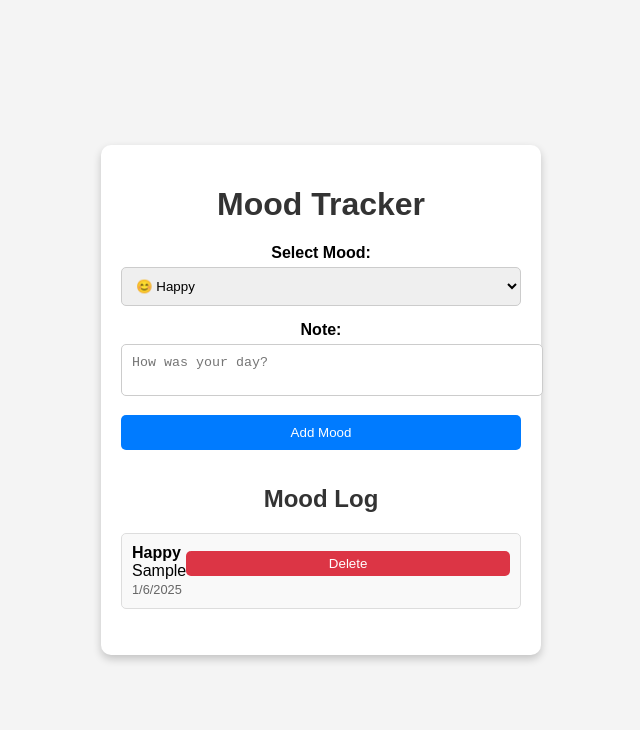
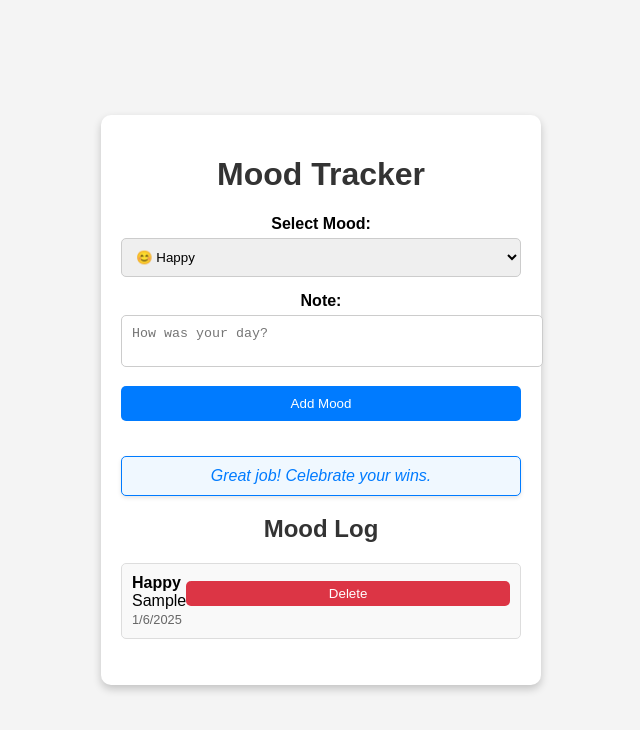
Before and after one commit to NyiHtutLwin05/mood_tracker, a plain HTML site: page index.html in a window 1280 px wide. Both pictures are taken after typing "Sample" into the empty fields and a click on the button "Add Mood". Shown: the whole page, without its empty margins (319-959 px from the left). Drawn offline with Linux system fonts and the light colour scheme.

Commit message:
suggestion box

```diff
--- a/app.js
+++ b/app.js
@@ -2,8 +2,36 @@ const moodSelect = document.getElementById("mood-select");
 const moodNote = document.getElementById("mood-note");
 const addMoodBtn = document.getElementById("add-mood-btn");
 const moodLog = document.getElementById("mood-log");
+const suggestionBox = document.getElementById("suggestion-box");
 
 let moodEntries = [];
+
+// Motivational suggestions
+const suggestions = {
+  Happy: [
+    "Keep spreading positivity!",
+    "Great job! Celebrate your wins.",
+    "Happiness is contagious. Share it with someone!",
+  ],
+  Neutral: [
+    "Take a deep breath and enjoy the moment.",
+    "A calm mind is a powerful mind.",
+    "Neutral days are perfect for small self-improvements!",
+  ],
+  Sad: [
+    "It's okay to feel this way. You're strong!",
+    "Take some time to rest and recharge.",
+    "Every storm passes. Keep going!",
+  ],
+};
+
+// Display a suggestion based on mood
+const displaySuggestion = (mood) => {
+  const suggestion = suggestions[mood];
+  suggestionBox.textContent = suggestion
+    ? suggestion[Math.floor(Math.random() * suggestion.length)]
+    : "No suggestions available.";
+};
 
 // Add a new mood entry
 addMoodBtn.addEventListener("click", () => {
@@ -21,6 +49,7 @@ addMoodBtn.addEventListener("click", () => {
 
   moodNote.value = ""; // Clear the note
   renderMoodLog();
+  displaySuggestion(mood); // Update suggestion
 });
 
 // Render the mood log
--- a/index.html
+++ b/index.html
@@ -11,7 +11,7 @@
       <h1>Mood Tracker</h1>
       <div class="input-section">
         <label for="mood-select">Select Mood:</label>
-        <select id="mood-select">
+        <select id="mood-select" onchange="displaySuggestion(this.value)">
           <option value="Happy">😊 Happy</option>
           <option value="Neutral">😐 Neutral</option>
           <option value="Sad">😢 Sad</option>
@@ -23,6 +23,10 @@
         <button id="add-mood-btn">Add Mood</button>
       </div>
 
+      <div id="suggestion-box" class="suggestion-box">
+        Select a mood to see motivational suggestions.
+      </div>
+
       <h2>Mood Log</h2>
       <ul id="mood-log"></ul>
     </div>
--- a/style.css
+++ b/style.css
@@ -85,6 +85,17 @@ button:hover {
   font-size: 0.8em;
   color: #666;
 }
+.suggestion-box {
+  background-color: #f0f8ff;
+  border: 1px solid #007bff;
+  border-radius: 5px;
+  padding: 10px;
+  margin-top: 20px;
+  font-style: italic;
+  color: #007bff;
+  text-align: center;
+  box-shadow: 0 2px 4px rgba(0, 0, 0, 0.1);
+}
 
 .delete-btn {
   background: #dc3545;
```
